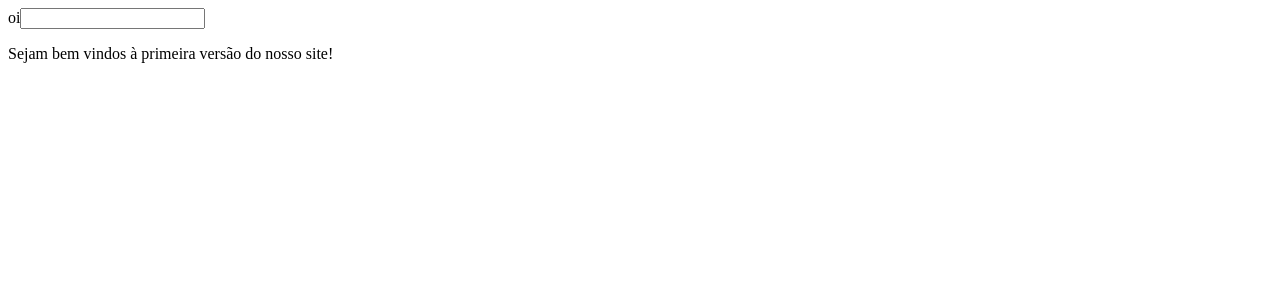
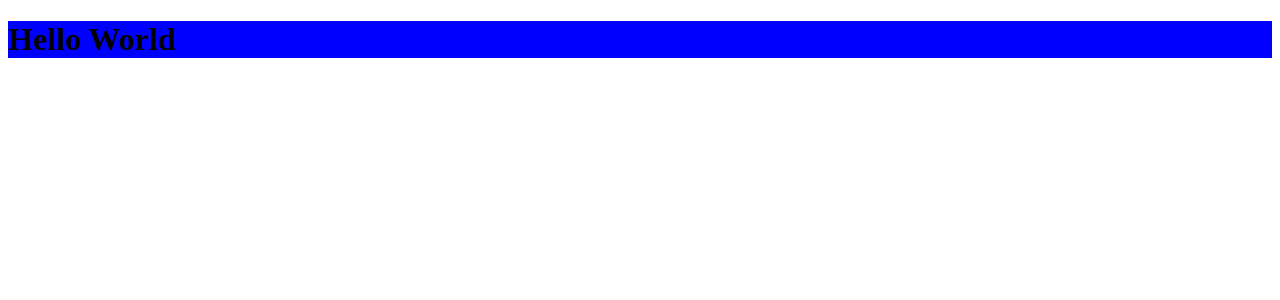
Before and after one commit to g-franklinn/Site_Trainee_CPE, a React (Vite) app: page / in a window 1280 px wide. Shown: the top 300 px of the page. Built offline with nearby package versions, Linux system fonts and the light colour scheme.

Commit message:
Create div

```diff
--- /dev/null
+++ b/src/App.css
@@ -0,0 +1,3 @@
+.page-content{
+    background-color: blue;
+}
--- a/src/App.jsx
+++ b/src/App.jsx
@@ -1,10 +1,18 @@
+import "./App.css";
+
 function App() {
 
   return (
     <>
-      oi
-      <input></input>
-      <p>Sejam bem vindos à primeira versão do nosso site!</p>
+      <div className="header">
+
+      </div>
+      <div className="page-content">
+          <h1>Hello World</h1>
+      </div>
+      <div className="footer">
+
+      </div>
     </>
   )
 }
```
